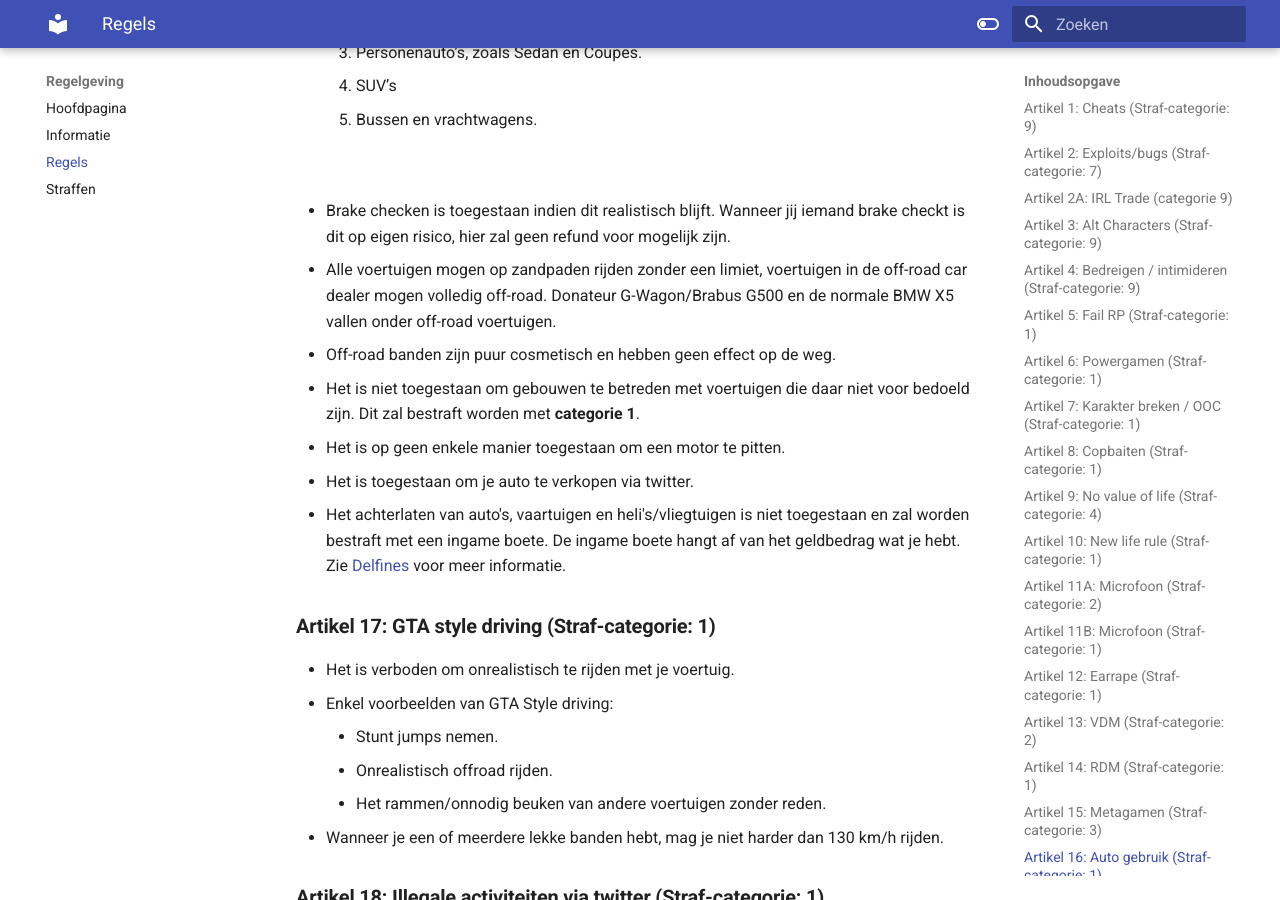
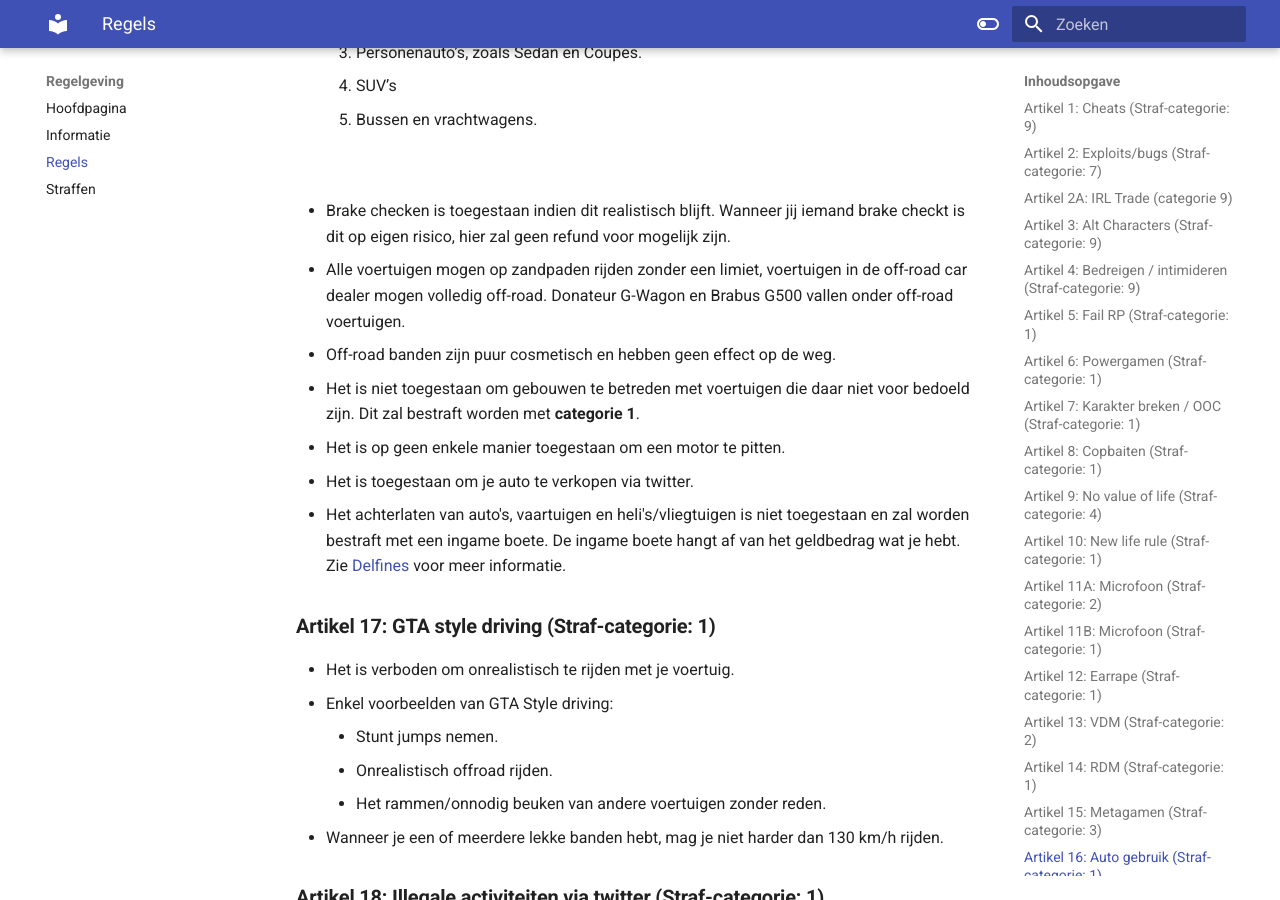
Before and after one commit to ZuiderVeenRP/apv, an MkDocs documentation site: the page built from docs/algemeen.md, in a window 1280 px wide and 900 px high, scrolled down 5191 px. Built offline with MkDocs 1.6.1 and Material for MkDocs 9.7.7, drawn with Linux system fonts in a browser that asks for light colours; comment, search, counter and statistics services are not loaded.

Commit message:
Artikel 16: Auto gebruik aangepast
BMW X5 uit de offroad regel gehaald. Deze is nu in de offroad cardealer gezet

```diff
--- a/docs/algemeen.md
+++ b/docs/algemeen.md
@@ -135,7 +135,7 @@
    </br>
 
    - Brake checken is toegestaan indien dit realistisch blijft. Wanneer jij iemand brake checkt is dit op eigen risico, hier zal geen refund voor mogelijk zijn.
-   - Alle voertuigen mogen op zandpaden rijden zonder een limiet, voertuigen in de off-road car dealer mogen volledig off-road. Donateur G-Wagon/Brabus G500 en de normale BMW X5 vallen onder off-road voertuigen.
+   - Alle voertuigen mogen op zandpaden rijden zonder een limiet, voertuigen in de off-road car dealer mogen volledig off-road. Donateur G-Wagon en Brabus G500 vallen onder off-road voertuigen.
    - Off-road banden zijn puur cosmetisch en hebben geen effect op de weg.
    - Het is niet toegestaan om gebouwen te betreden met voertuigen die daar niet voor bedoeld zijn. Dit zal bestraft worden met **categorie 1**.
    - Het is op geen enkele manier toegestaan om een motor te pitten.
```
